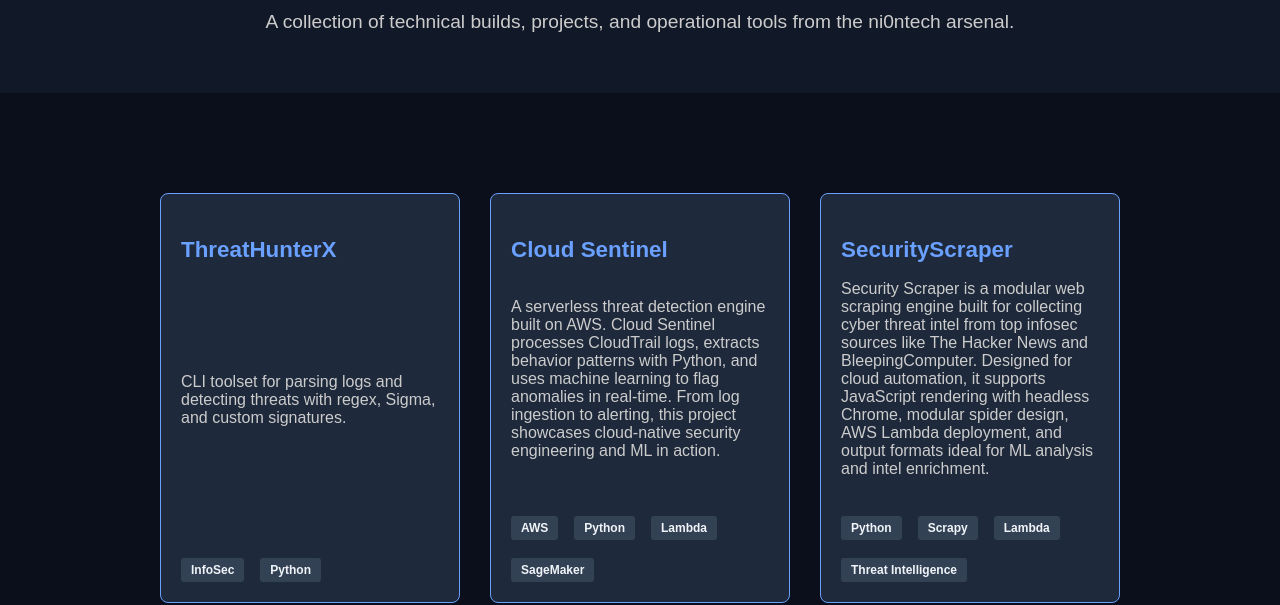
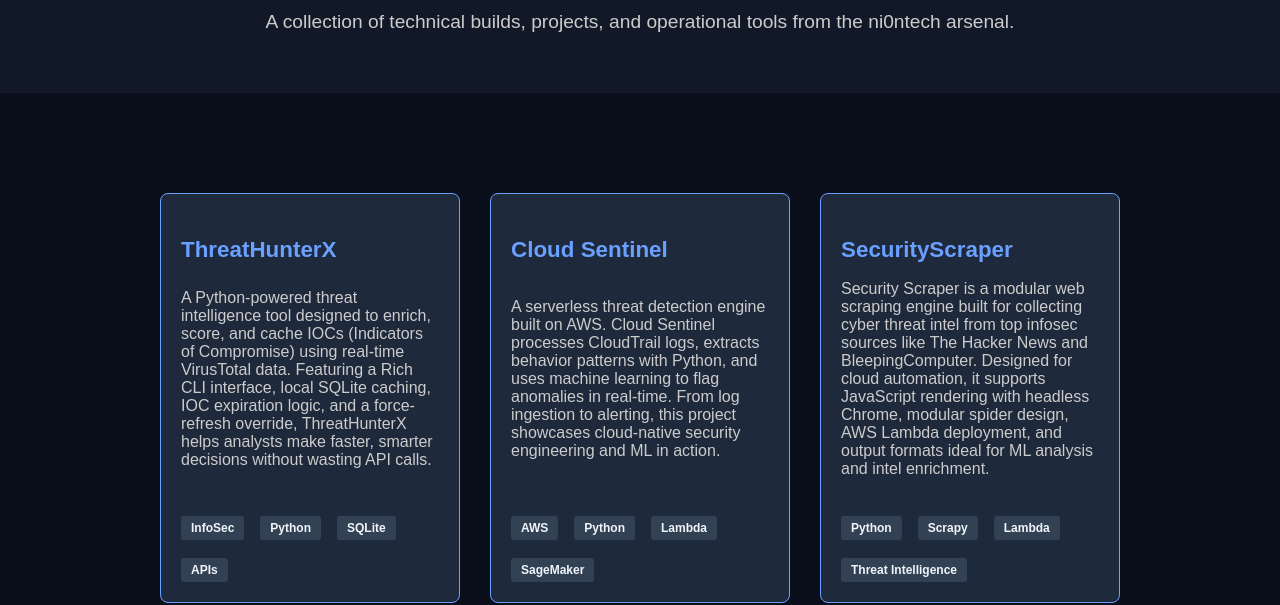
Before and after one commit to ni0ntech/ni0ntech-website-official, a plain HTML site: page portfolio.html in a window 1280 px wide. Shown: the part 222-827 px from the top of the page. Drawn offline with Linux system fonts and the light colour scheme.

Commit message:
Refreshed ThreatHunterX description

```diff
--- a/portfolio.html
+++ b/portfolio.html
@@ -40,9 +40,9 @@
         <a href="https://github.com/ni0ntech/ThreatHunterX" target="_blank" class="project-card-link">
             <div class="project-card">
                 <h3>ThreatHunterX</h3>
-                <p>CLI toolset for parsing logs and detecting threats with regex, Sigma, and custom signatures.</p>
+                <p>A Python-powered threat intelligence tool designed to enrich, score, and cache IOCs (Indicators of Compromise) using real-time VirusTotal data. Featuring a Rich CLI interface, local SQLite caching, IOC expiration logic, and a force-refresh override, ThreatHunterX helps analysts make faster, smarter decisions without wasting API calls.</p>
                 <div class="tag-container">
-                    <span class="tag">InfoSec</span> <span class="tag">Python</span>
+                    <span class="tag">InfoSec</span> <span class="tag">Python</span> <span class="tag">SQLite</span> <span class="tag">APIs</span>
                 </div>
             </div>
         </a>
```
